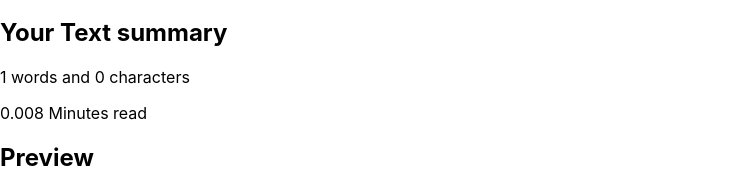
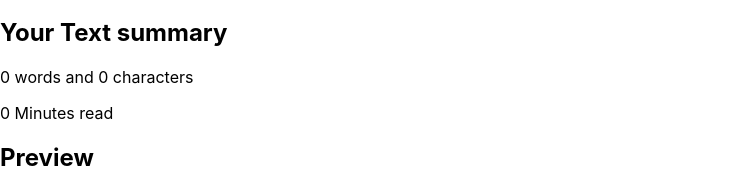
Before and after one commit to PratikKapadi/TextUtils, a React (Create React App) app: page / in a window 1280 px wide. Shown: the part 348-521 px from the top of the page, without its empty margins (0-732 px from the left). Built offline with nearby package versions, Linux system fonts and the light colour scheme; the HTML template or start-up script is replaced by a standard one.

Commit message:
new version

```diff
--- a/src/App.js
+++ b/src/App.js
@@ -4,24 +4,41 @@ import './App.css';
 // import About from './component/About';
 import Navbar from './component/Navbar';
 import TextFrom from './component/TextFrom';
+import Alert from './component/Alert';
 
 function App() {
   const [mode, setMode] = useState('light');
+  const [alert, setAlert] = useState(null);
+
+  const showAlert = (messge, type) => {
+    setAlert({
+      msg: messge,
+      type: type
+    })
+    setTimeout(() => {
+      setAlert(null)
+    }, 2000)
+  }
   const toggleMode = () => {
     if (mode === "light") {
       setMode("dark")
       document.body.style.backgroundColor = "#202046";
+      showAlert("Dark Mode has been enabled", "success")
     } else {
       setMode("light")
       document.body.style.backgroundColor = "white";
+      showAlert("Light Mode has been enabled", "success")
     }
   }
+
+
   return (
     <>
-      <Navbar title="TextUtils" mode={mode} toggleMode={toggleMode}/>
+      <Navbar title="TextUtils" mode={mode} toggleMode={toggleMode} />
+      <Alert alert={alert} />
       <div className='container my3'>
 
-        <TextFrom heading="Enter the txet to analyze below" mode={mode}/>
+        <TextFrom heading="Enter the txet to analyze below" mode={mode} showAlert={showAlert} />
       </div>
       {/* <About/> */}
     </>
--- /dev/null
+++ b/src/component/Alert.jsx
@@ -0,0 +1,17 @@
+import React from 'react'
+
+const Alert=(props) =>{
+const capitalize=(word)=>{
+    let lower=word.toLowerCase();
+    return lower.charAt(0).toUpperCase()+lower.slice(1)
+}
+
+  return (
+   props.alert && <div className={`alert alert-${props.alert.type} alert-dismissible fade show`} role="alert">
+  <strong>{capitalize(props.alert.type)},</strong> {props.alert.msg}
+
+</div>
+  )
+}
+
+export default Alert
--- a/src/component/TextFrom.jsx
+++ b/src/component/TextFrom.jsx
@@ -4,10 +4,12 @@ export default function TextFrom(props) {
 	const handleUpclick = () => {
 		let newtext = text.toUpperCase();
 		setText(newtext);
+		props.showAlert("Convert to Uppercase!","success")
 	};
 	const handleLoclick = () => {
 		let newtext = text.toLowerCase();
 		setText(newtext);
+		props.showAlert("Convert to Lowercase!","success")
 	};
 	const handleOnChange = (event) => {
 		setText(event.target.value);
@@ -15,17 +17,19 @@ export default function TextFrom(props) {
 
 	const handleCopyText=()=>{
 		navigator.clipboard.writeText(text);
-		return alert("Copy Successfully.")
+		props.showAlert("Copied to Clipboard!","success")
 	}
 
 	const handleClearText =()=>{
 		let newText=''
 		setText(newText)
+		props.showAlert("Text Cleared!","success")
 	}
 
 	const handleExtraSpace=()=>{
 		let newText=text.split(/\s+/).join(" ");
 		setText(newText)
+		props.showAlert("Extra spaces removed!","success")
 	}
 
 	const handleTitleCase = () => {
@@ -34,6 +38,7 @@ export default function TextFrom(props) {
 			newText[i] = newText[i].charAt(0).toUpperCase() + newText[i].slice(1);
 		}
 		setText(newText.join(' '));
+		props.showAlert("Convert to Titel Case!","success")
 	};
 	console.log(props.mode);
 
@@ -75,9 +80,9 @@ export default function TextFrom(props) {
 			<div className="container my-3" style={{ color: props.mode === 'dark' ? 'white' : 'black' }}>
 				<h2>Your Text summary</h2>
 				<p>
-					{text.split(" ").length} words and {text.length} characters
+					{text.split(/\s+/).filter((element)=>{return element.length!==0}).length} words and {text.length} characters
 				</p>
-				<p>{0.008 * text.split(" ").length} Minutes read</p>
+				<p>{0.008 * text.split(/\s+/).filter((element)=>{return element.length!==0}).length} Minutes read</p>
 				<h2>Preview</h2>
 				<p>{text.length>0?text:"Nothing to Preview"}</p>
 			</div>
```
